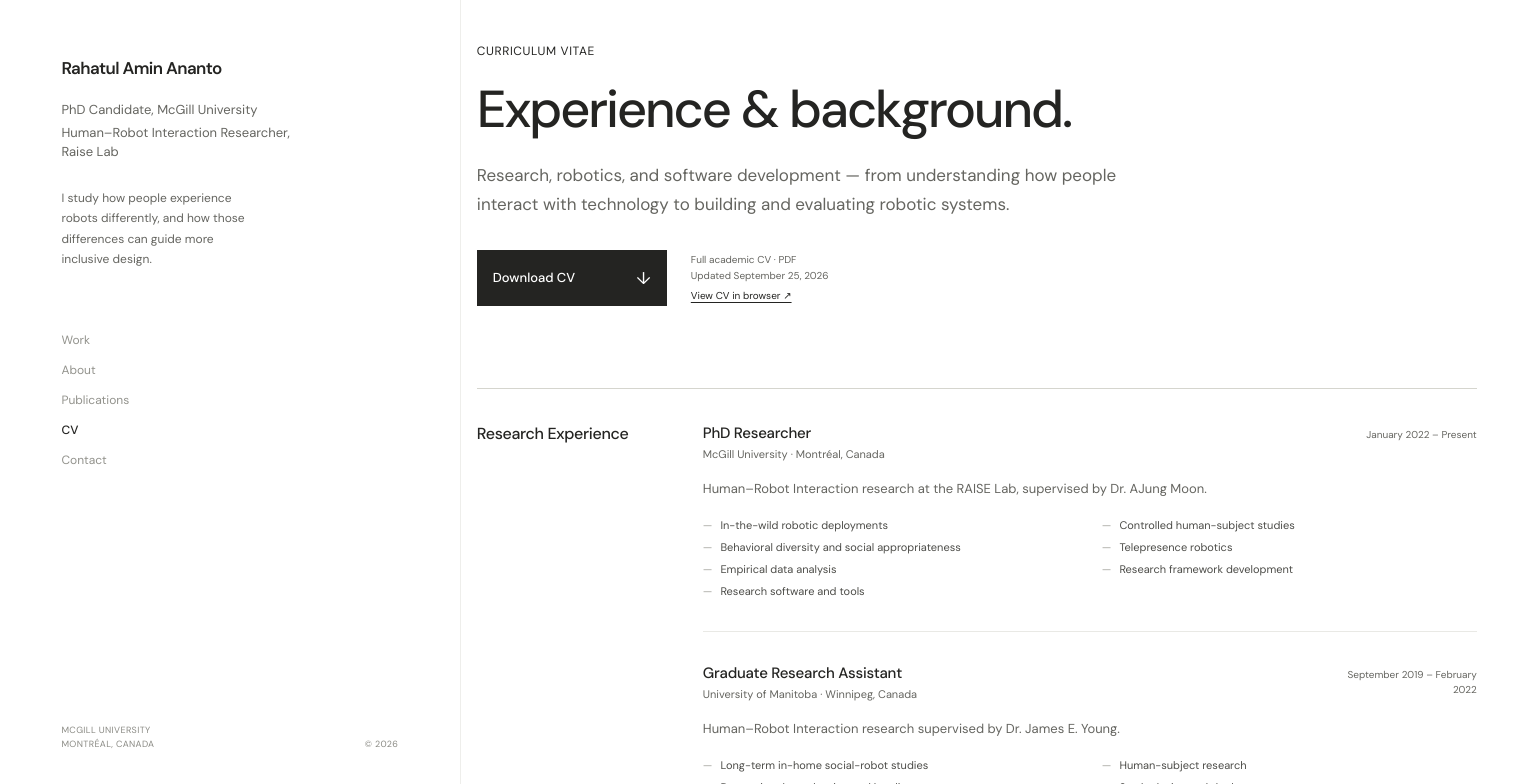
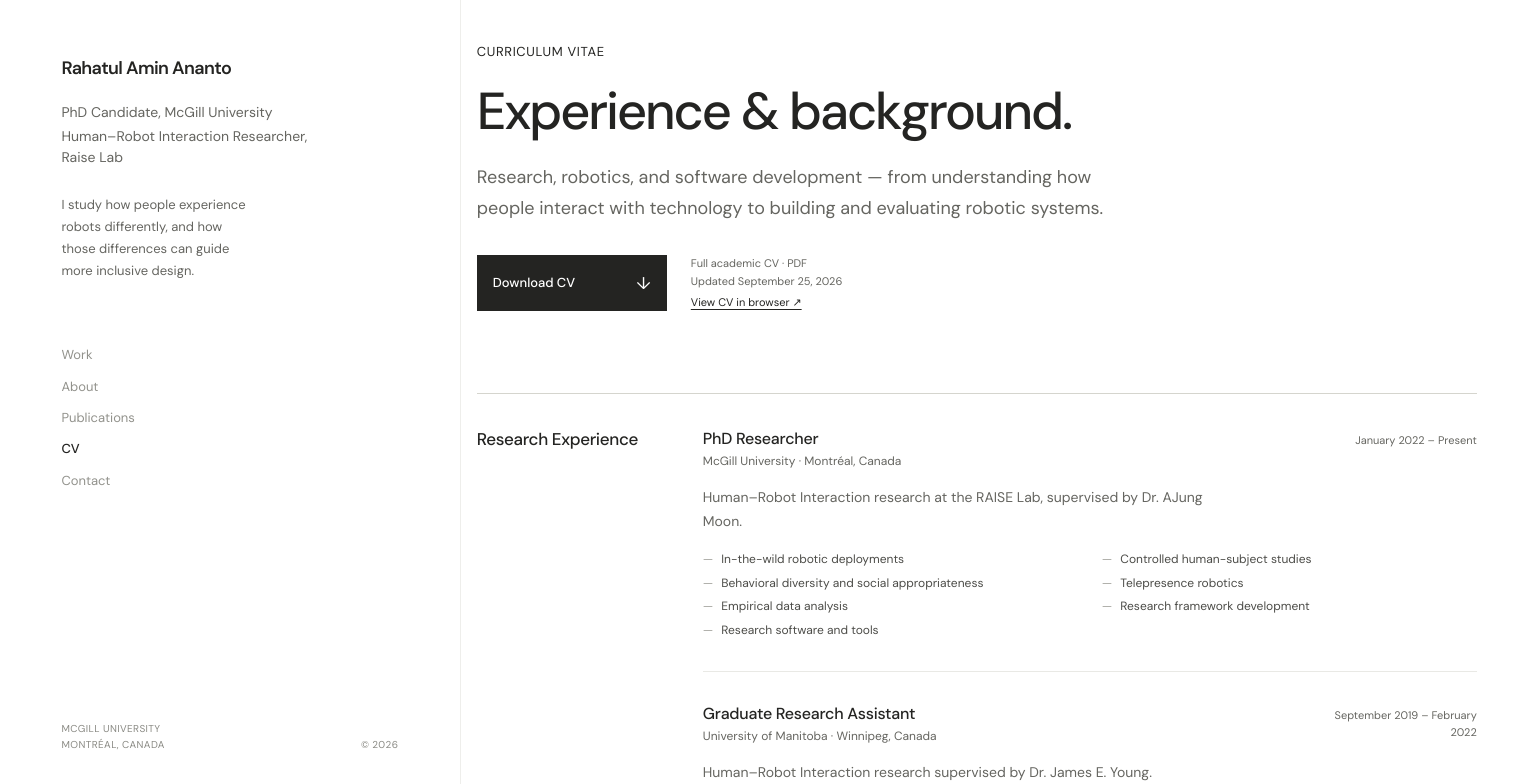
Before and after one commit to RahatulAmin/personal-website, a Next.js app: page /cv in a window 1536 px wide. Shown: the top 784 px of the page. Built offline with nearby package versions, Linux system fonts and the light colour scheme.

Commit message:
Improve large-screen typography scale

```diff
--- a/app/globals.css
+++ b/app/globals.css
@@ -277,6 +277,38 @@ video { width: 100%; display: block; }
   .work.wrap,
   .footer.wrap,
   .page.wrap { max-width: 1000px; }
+  .eyebrow { font-size: 13px; }
+  .wordmark { font-size: 18px; }
+  .sidebar-role, .sidebar-position { font-size: 14px; }
+  .sidebar-copy, .header nav { font-size: 13px; }
+  .sidebar-meta { font-size: 10px; }
+  .text-link { font-size: 14px; }
+  .project-caption h3 { font-size: 14px; }
+  .project-caption p, .placeholder-label { font-size: 10px; }
+  .closing>div>p { font-size: 16px; }
+  .footer-top>p { font-size: 14px; }
+  .footer-bottom { font-size: 12px; }
+  .editorial-page-header>p:not(.eyebrow) { font-size: 18px; }
+  .publication-meta, .publication-links, .contribution-note { font-size: 12px; }
+  .publication-status { font-size: 11px; }
+  .publication-authors { font-size: 14px; }
+  .publication-venue { font-size: 13px; }
+  .about-story p { font-size: 17px; }
+  .about-section-copy>p, .about-experience h3 { font-size: 15px; }
+  .about-section-copy ul, .about-experience article p { font-size: 13px; }
+  .about-collaboration p { font-size: 16px; }
+  .cv-section>h2 { font-size: 17px; }
+  .cv-entry h3, .cv-compact-entry h3, .cv-list h3 { font-size: 16px; }
+  .cv-entry-heading p, .cv-compact-entry p, .cv-list p, .cv-entry ul, .cv-skills p { font-size: 12px; }
+  .cv-entry time, .cv-compact-entry time, .cv-list time, .cv-actions>div { font-size: 11px; }
+  .cv-description, .cv-skills h3, .cv-outputs>div>p { font-size: 14px; }
+  .case-opening .page-intro, .essay-section p { font-size: 17px; }
+  .case-research-title, .case-meta dt, .output-note, .tag-list, .next-project small, .work-index nav a>span { font-size: 12px; }
+  .case-meta dd, .work-index nav a { font-size: 15px; }
+  .case-metrics dd { font-size: 11px; }
+  .research-list { font-size: 16px; }
+  .research-pathway li, .caption { font-size: 13px; }
+  .work-index summary { font-size: 14px; }
 }
 
 @media (max-width: 1000px) {
```
